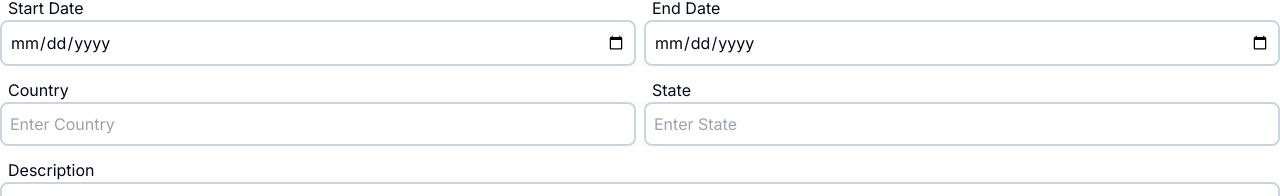
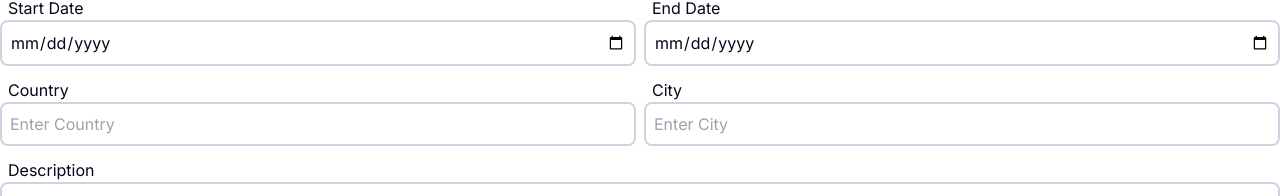
Before and after one commit to Hamza123Hussain/ai_resume_builder, a Next.js app: page /Education/1 in a window 1280 px wide. Shown: the part 220-416 px from the top of the page. Built offline with nearby package versions, Linux system fonts and the light colour scheme; no server answers; the database is empty.

Commit message:
Changing State to City

```diff
--- a/app/api/CreateResume/CreateWork/route.js
+++ b/app/api/CreateResume/CreateWork/route.js
@@ -12,7 +12,7 @@ export const POST = async (req) => {
         StartDate: payload.StartDate,
         EndDate: payload.EndDate,
         Country: payload.Country,
-        State: payload.State,
+        City: payload.City,
         Description: payload.Description,
         UserID: payload.UserID,
       },
--- a/app/api/CreateResume/createEducationDetail/route.js
+++ b/app/api/CreateResume/createEducationDetail/route.js
@@ -12,7 +12,7 @@ export const POST = async (req) => {
         StartDate: payload.StartDate,
         EndDate: payload.EndDate,
         Country: payload.Country,
-        State: payload.State,
+        City: payload.City,
         Description: payload.Description,
         UserID: payload.UserID,
       },
--- a/components/CreateResume/CreateWorkExperience.jsx
+++ b/components/CreateResume/CreateWorkExperience.jsx
@@ -1,6 +1,6 @@
 'use client'
-import React from 'react'
-import { useState } from 'react'
+import React, { useState } from 'react'
+import { useCity } from 'react'
 
 import { useRouter } from 'next/navigation'
 import { CreateWork } from '../../functions/CreateWorkExperience'
@@ -12,7 +12,7 @@ const CreateWorkExperience = ({ ID }) => {
     StartDate: '',
     EndDate: '',
     Country: '',
-    State: '',
+    City: '',
     Description: '',
   })
   const Router = useRouter()
@@ -94,14 +94,14 @@ const CreateWorkExperience = ({ ID }) => {
             />
           </div>
           <div className="flex flex-col w-full">
-            <label className="px-2">State</label>
+            <label className="px-2">City</label>
             <input
-              name="State"
-              value={WorkDetails.State}
+              name="City"
+              value={WorkDetails.City}
               onChange={ChangeInput}
               className="p-2 border-2 border-slate-300 rounded-lg"
               type="text"
-              placeholder="Enter State"
+              placeholder="Enter City"
               required
             />
           </div>
--- a/components/CreateResume/EducationDetails/CreateEducationDetails.jsx
+++ b/components/CreateResume/EducationDetails/CreateEducationDetails.jsx
@@ -12,7 +12,7 @@ const EducationDetails = ({ ID }) => {
     StartDate: '',
     EndDate: '',
     Country: '',
-    State: '',
+    City: '',
     Description: '',
   })
   const router = useRouter()
--- a/components/CreateResume/EducationDetails/EducationDetailsForm.jsx
+++ b/components/CreateResume/EducationDetails/EducationDetailsForm.jsx
@@ -46,11 +46,11 @@ const EducationDetailsForm = ({ EducationDetailss, ChangeInput, onSave }) => (
         placeholder="Enter Country"
       />
       <InputField
-        label="State"
-        name="State"
-        value={EducationDetailss.State}
+        label="City"
+        name="City"
+        value={EducationDetailss.City}
         onChange={ChangeInput}
-        placeholder="Enter State"
+        placeholder="Enter City"
       />
     </div>
     <TextAreaField
--- a/components/InformationLists/EducationList.jsx
+++ b/components/InformationLists/EducationList.jsx
@@ -78,7 +78,7 @@ const EducationList = ({ ID }) => {
                 className="flex gap-2 opacity-85"
                 onClick={() => router.push(`/Education/${element.id}`)}
               >
-                <h1 className=" capitalize">{element.State}</h1>,
+                <h1 className=" capitalize">{element.City}</h1>,
                 <h1 className=" capitalize">{element.Country}</h1>
               </div>
             </div>
--- a/components/InformationLists/WorkExperienceList.jsx
+++ b/components/InformationLists/WorkExperienceList.jsx
@@ -79,7 +79,7 @@ const WorkExperienceList = ({ ID }) => {
               className="flex gap-2 opacity-85"
               onClick={() => router.push(`/WorkExperience/${element.id}`)}
             >
-              <h1 className="capitalize">{element.State}</h1>,
+              <h1 className="capitalize">{element.City}</h1>,
               <h1 className="capitalize">{element.Country}</h1>
             </div>
           </div>
--- a/components/ResumeDetails/EducationDetails.jsx
+++ b/components/ResumeDetails/EducationDetails.jsx
@@ -1,6 +1,6 @@
 'use client'
-import React, { useEffect } from 'react'
-import { useState } from 'react'
+import React, { useEffect, useState } from 'react'
+import { useCity } from 'react'
 
 import { supabase } from '../../lib/supabaseconfig'
 import { useRouter } from 'next/navigation'
@@ -13,7 +13,7 @@ const EducationDetails = ({ ID }) => {
     StartDate: '',
     EndDate: '',
     Country: '',
-    State: '',
+    City: '',
     Description: '',
   })
   const router = useRouter()
@@ -34,7 +34,7 @@ const EducationDetails = ({ ID }) => {
             StartDate: EducationDetailss.StartDate,
             EndDate: EducationDetailss.EndDate,
             Country: EducationDetailss.Country,
-            State: EducationDetailss.State,
+            City: EducationDetailss.City,
             Description: EducationDetailss.Description,
           },
         ])
@@ -148,14 +148,14 @@ const EducationDetails = ({ ID }) => {
             />
           </div>
           <div className="flex flex-col w-full">
-            <label className="px-2">State</label>
+            <label className="px-2">City</label>
             <input
-              name="State"
-              value={EducationDetailss.State}
+              name="City"
+              value={EducationDetailss.City}
               onChange={ChangeInput}
               className="p-2 border-2 border-slate-300 rounded-lg"
               type="text"
-              placeholder="Enter State"
+              placeholder="Enter City"
               required
             />
           </div>
--- a/components/ResumeDetails/WorkExperience.jsx
+++ b/components/ResumeDetails/WorkExperience.jsx
@@ -1,6 +1,6 @@
 'use client'
-import React, { useEffect } from 'react'
-import { useState } from 'react'
+import React, { useEffect, useState } from 'react'
+import { useCity } from 'react'
 
 import { supabase } from '../../lib/supabaseconfig'
 import { useUser } from '@clerk/nextjs'
@@ -14,7 +14,7 @@ const WorkExperience = ({ ID }) => {
     StartDate: '',
     EndDate: '',
     Country: '',
-    State: '',
+    City: '',
     Description: '',
   })
   const Router = useRouter()
@@ -35,7 +35,7 @@ const WorkExperience = ({ ID }) => {
           StartDate: WorkDetails.StartDate,
           EndDate: WorkDetails.EndDate,
           Country: WorkDetails.Country,
-          State: WorkDetails.State,
+          City: WorkDetails.City,
           Description: WorkDetails.Description,
         })
         .eq('id', ID) // Add the condition to specify which row to update
@@ -148,14 +148,14 @@ const WorkExperience = ({ ID }) => {
             />
           </div>
           <div className="flex flex-col w-full">
-            <label className="px-2">State</label>
+            <label className="px-2">City</label>
             <input
-              name="State"
-              value={WorkDetails.State}
+              name="City"
+              value={WorkDetails.City}
               onChange={ChangeInput}
               className="p-2 border-2 border-slate-300 rounded-lg"
               type="text"
-              placeholder="Enter State"
+              placeholder="Enter City"
               required
             />
           </div>
--- a/components/ResumePreview/EducationPreview.jsx
+++ b/components/ResumePreview/EducationPreview.jsx
@@ -35,7 +35,7 @@ const EducationPreview = ({ ID, theme }) => {
                 <h1 className=" capitalize">{element.institueName}</h1>
               </div>
               <div className="flex gap-2 opacity-85">
-                <h1 className=" capitalize">{element.State}</h1>,
+                <h1 className=" capitalize">{element.City}</h1>,
                 <h1 className=" capitalize">{element.Country}</h1>
               </div>
             </div>
--- a/components/ResumePreview/WorkExperiencePreview.jsx
+++ b/components/ResumePreview/WorkExperiencePreview.jsx
@@ -36,7 +36,7 @@ const WorkExperiencePreview = ({ ID, theme }) => {
                 <h1 className=" capitalize">{element.Company}</h1>
               </div>
               <div className="flex gap-2 opacity-85 items-center">
-                <h1 className=" capitalize">{element.State}</h1>,
+                <h1 className=" capitalize">{element.City}</h1>,
                 <h1 className=" capitalize">{element.Country}</h1>
               </div>{' '}
             </div>
```
Also changed, not shown: 2 other files (tests, documents, lock files or other folders).
